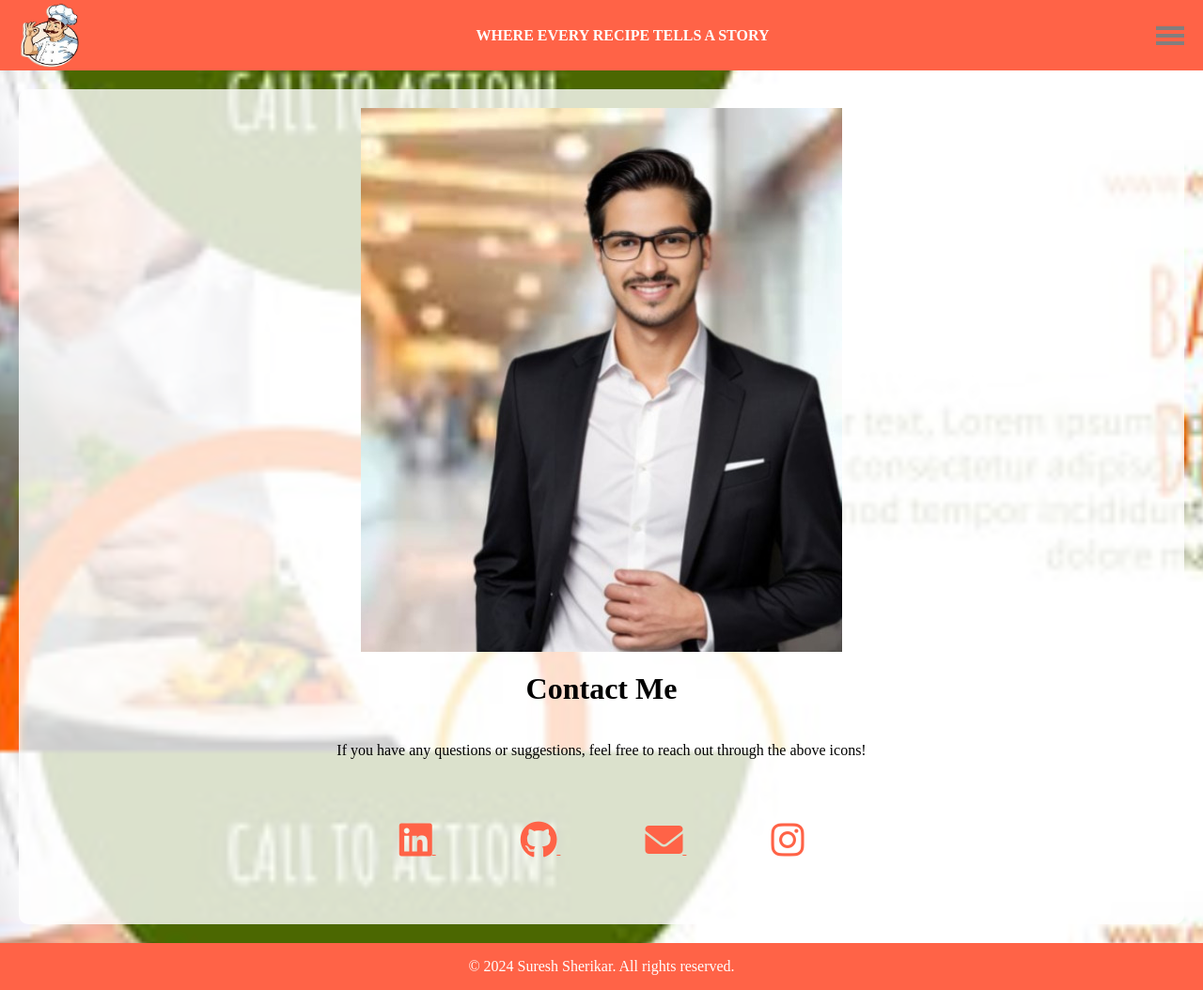
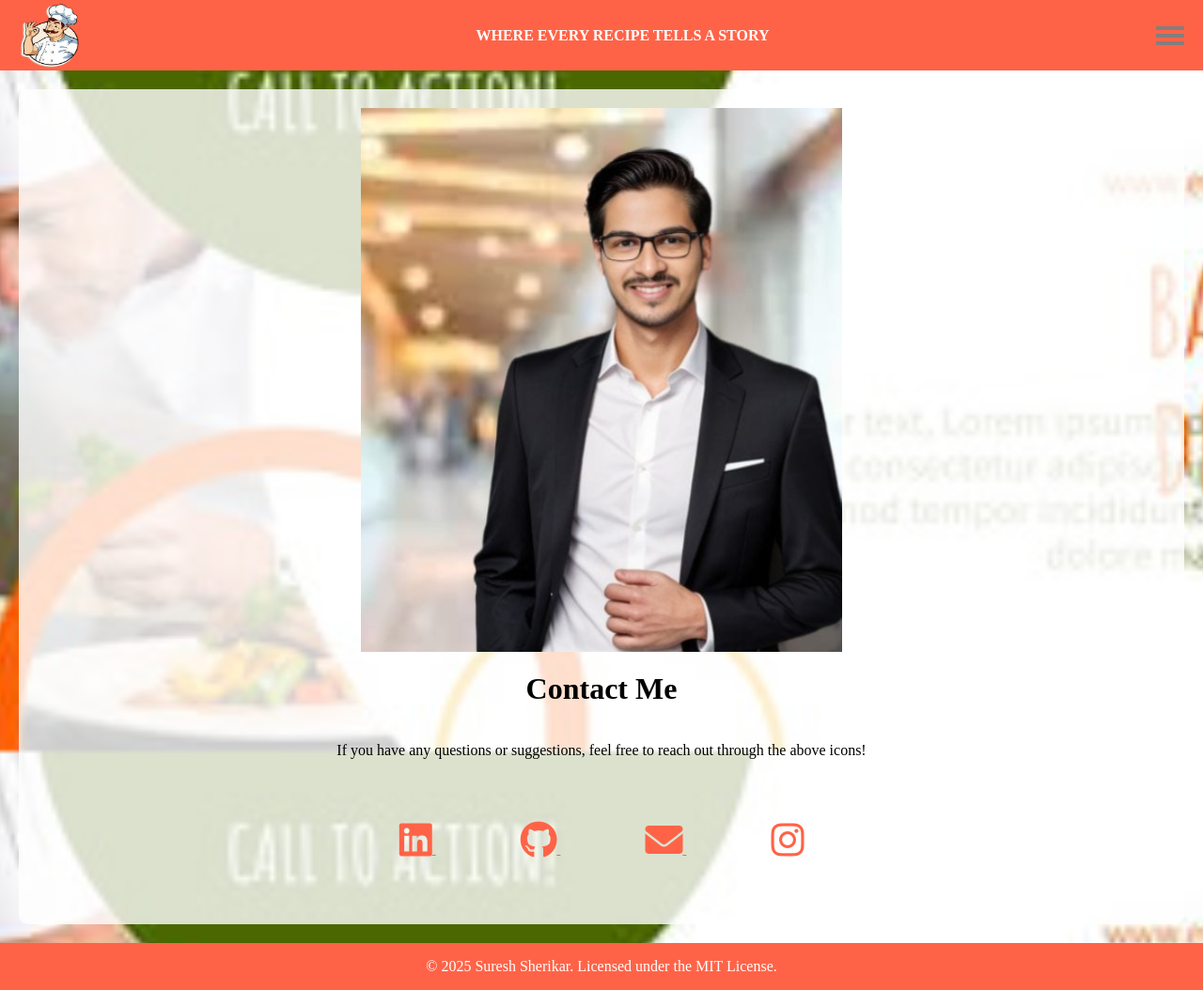
Before and after one commit to Sureshkitty/DelishHub---Food-Recipe-Application, a plain HTML site: page contact.html in a window 1280 px wide. Shown: the whole page at 94% size. Drawn offline with Linux system fonts and the light colour scheme.

Commit message:
Update contact.html
Signed-off-by: Suresh sherikar <suresh.sherikar1712@gmail.com>

```diff
--- a/contact.html
+++ b/contact.html
@@ -53,7 +53,7 @@
     </main>
 
     <footer>
-        <p>&copy; 2024 Suresh Sherikar. All rights reserved.</p>
+  <p>&copy; 2025 Suresh Sherikar. Licensed under the MIT License.</p>
     </footer>
 
     <script src="contact.js"></script>
```
